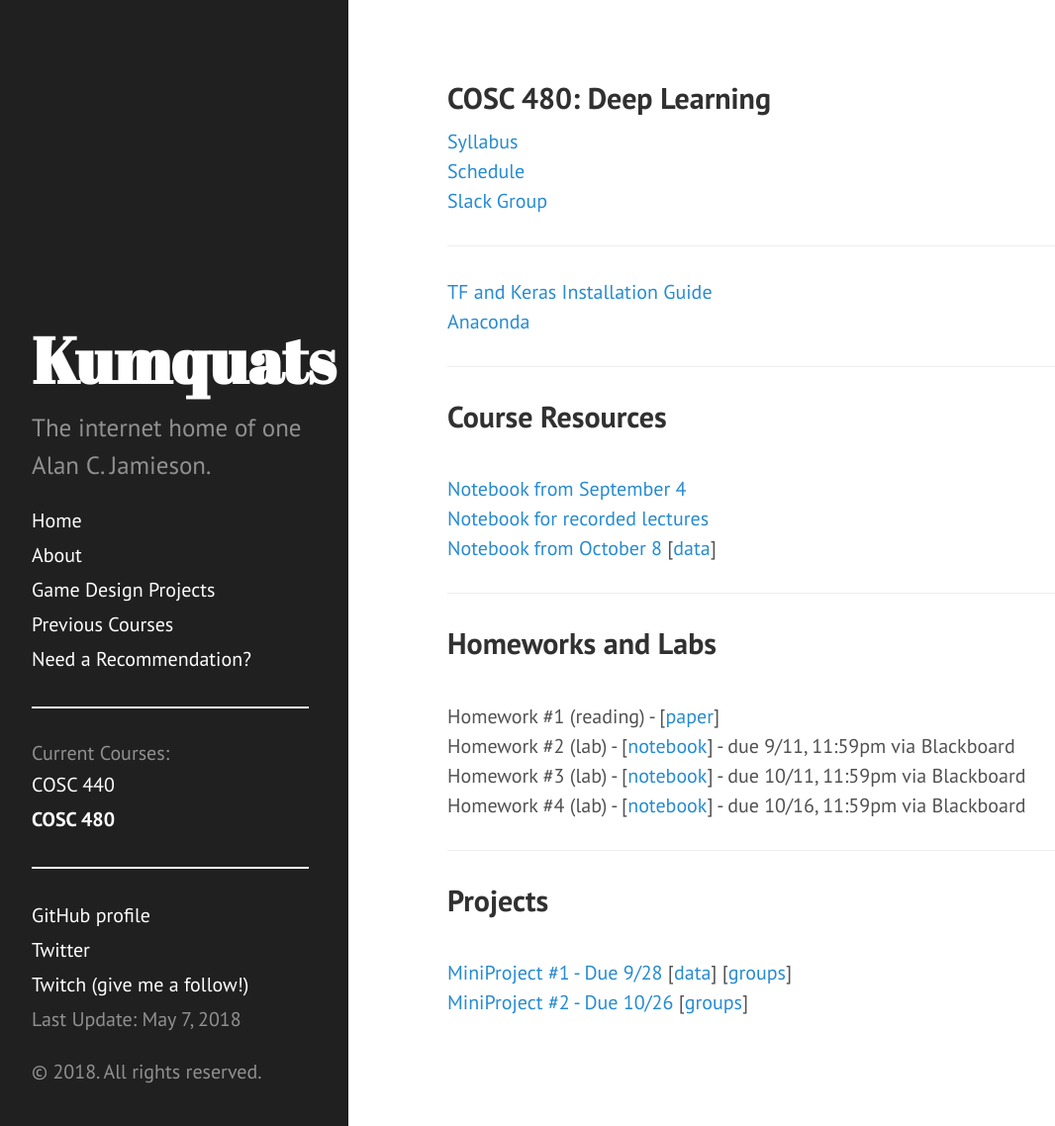
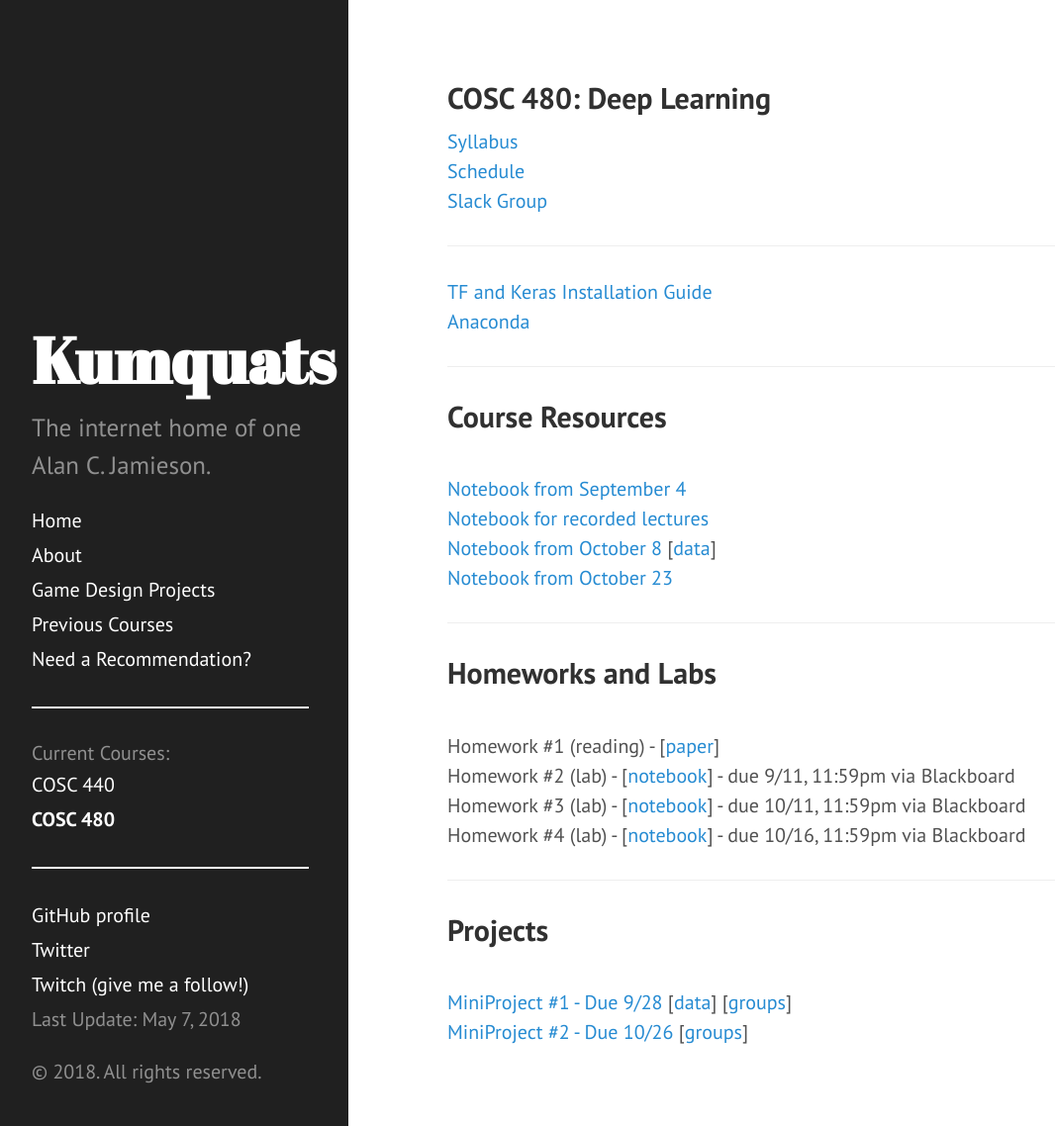
Before and after one commit to ripark/ripark.github.io, a Jekyll site: the page built from f18/cosc480.html, in a window 1280 px wide and 1138 px high. Shown: the whole window at 99% size, without its empty margins (8-1074 px from the left). Built offline with Jekyll 4.4.1, drawn with Linux system fonts in a browser that asks for light colours; Markdown is read by kramdown in place of the engine named in the settings.

Commit message:
deepdream example

```diff
--- a/f18/cosc480.html
+++ b/f18/cosc480.html
@@ -23,6 +23,8 @@ shorttitle: "COSC 480"
 <br>
 <a href="http://ripark.github.io/f18/TextGen.ipynb">Notebook from October 8</a> [<a href="https://ripark.github.io/f18/Raven.txt">data</a>]
 <br>
+<a href="http://ripark.github.io/f18/DeepDreamExample.ipynb">Notebook from October 23</a>
+<br>
 <hr>
 <h2>Homeworks and Labs</h2>
 <br>
```
Also changed, not shown: 1 other file.
